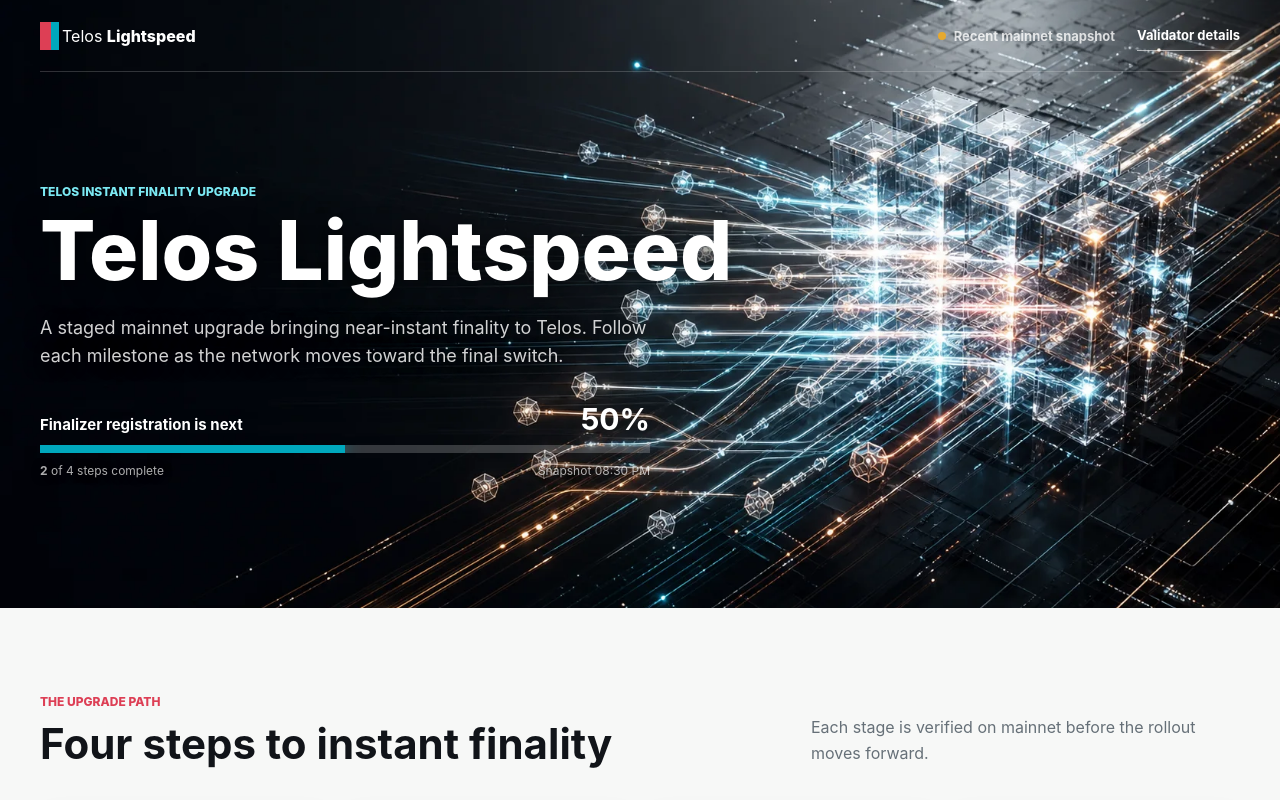
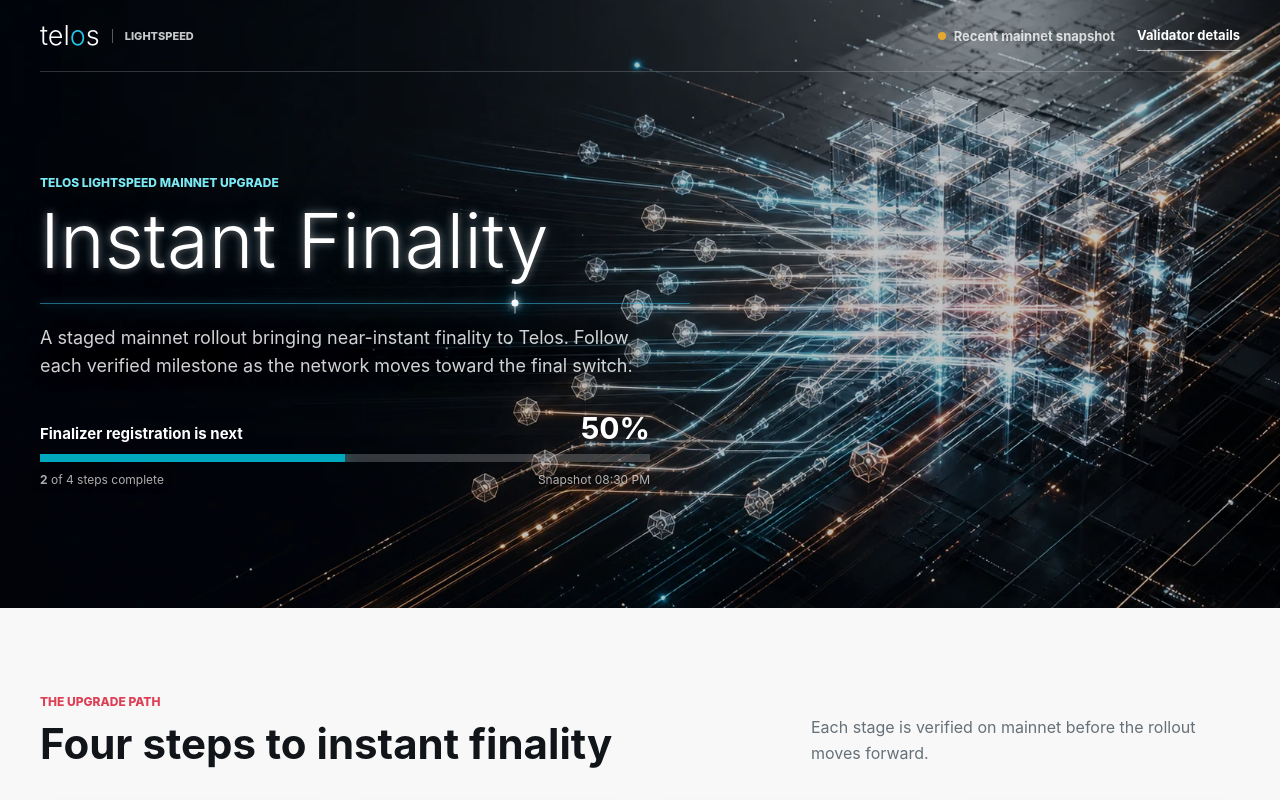
Before and after one commit to telosnetwork/Validator-Checker, a website: page lightspeed/index.html in a window 1280 px wide. Shown: the top 800 px of the page. Drawn offline with Linux system fonts and the light colour scheme; no server answers.

Commit message:
Refine Lightspeed hero styling

```diff
--- a/lightspeed/index.html
+++ b/lightspeed/index.html
@@ -12,14 +12,14 @@
     <meta property="og:image" content="https://validators.telos.net/lightspeed/assets/lightspeed-network.webp">
     <title>Telos Lightspeed Upgrade Tracker</title>
     <link rel="preload" href="assets/lightspeed-network.webp" as="image" type="image/webp">
-    <link rel="stylesheet" href="styles.css?v=20260716">
+    <link rel="stylesheet" href="styles.css?v=20260716b">
   </head>
   <body>
     <header class="hero">
       <nav class="site-nav" aria-label="Primary navigation">
         <a class="brand" href="/lightspeed/" aria-label="Telos Lightspeed home">
-          <span class="brand-signal" aria-hidden="true"></span>
-          <span>Telos <strong>Lightspeed</strong></span>
+          <span class="brand-wordmark" aria-hidden="true">tel<span>o</span>s</span>
+          <span class="brand-product" aria-hidden="true">Lightspeed</span>
         </a>
         <div class="nav-actions">
           <span class="data-state" id="dataState">
@@ -31,9 +31,10 @@
       </nav>
 
       <div class="hero-content">
-        <p class="eyebrow">Telos instant finality upgrade</p>
-        <h1>Telos Lightspeed</h1>
-        <p class="hero-copy">A staged mainnet upgrade bringing near-instant finality to Telos. Follow each milestone as the network moves toward the final switch.</p>
+        <p class="eyebrow">Telos Lightspeed mainnet upgrade</p>
+        <h1>Instant Finality</h1>
+        <div class="light-axis" aria-hidden="true"><span></span></div>
+        <p class="hero-copy">A staged mainnet rollout bringing near-instant finality to Telos. Follow each verified milestone as the network moves toward the final switch.</p>
 
         <div class="hero-progress" aria-live="polite">
           <div class="progress-heading">
@@ -182,6 +183,6 @@
       <span id="footerUpdate">Live data refreshes automatically</span>
     </footer>
 
-    <script src="app.js?v=20260716"></script>
+    <script src="app.js?v=20260716b"></script>
   </body>
 </html>
--- a/lightspeed/styles.css
+++ b/lightspeed/styles.css
@@ -59,6 +59,14 @@ a:focus-visible {
   isolation: isolate;
 }
 
+.hero::before {
+  content: "";
+  position: absolute;
+  inset: 0;
+  z-index: 0;
+  background: rgba(3, 7, 11, 0.24);
+}
+
 .site-nav {
   width: min(var(--hero-width), calc(100% - 48px));
   min-height: 72px;
@@ -68,27 +76,35 @@ a:focus-visible {
   justify-content: space-between;
   gap: 24px;
   border-bottom: 1px solid rgba(255, 255, 255, 0.18);
+  position: relative;
+  z-index: 1;
 }
 
 .brand {
   display: inline-flex;
   align-items: center;
-  gap: 11px;
+  gap: 12px;
   color: var(--white);
-  font-size: 16px;
   text-decoration: none;
 }
 
-.brand-signal {
-  width: 11px;
-  height: 28px;
-  display: inline-block;
-  background: var(--coral);
-  box-shadow: 8px 0 0 var(--cyan);
+.brand-wordmark {
+  font-size: 27px;
+  font-weight: 300;
+  line-height: 1;
 }
 
-.brand strong {
+.brand-wordmark span {
+  color: #24c8ed;
+}
+
+.brand-product {
+  padding-left: 12px;
+  border-left: 1px solid rgba(255, 255, 255, 0.34);
+  color: rgba(255, 255, 255, 0.78);
+  font-size: 11px;
   font-weight: 800;
+  text-transform: uppercase;
 }
 
 .nav-actions,
@@ -138,6 +154,8 @@ a:focus-visible {
   width: min(var(--hero-width), calc(100% - 48px));
   margin: auto;
   padding: 30px 0 48px;
+  position: relative;
+  z-index: 1;
 }
 
 .eyebrow,
@@ -164,15 +182,47 @@ p {
 h1 {
   max-width: 720px;
   margin: 0;
-  font-size: 82px;
-  line-height: 0.98;
-  font-weight: 850;
-  text-shadow: 0 3px 28px rgba(0, 0, 0, 0.58);
+  font-size: 76px;
+  line-height: 1;
+  font-weight: 300;
+  text-shadow: 0 0 8px rgba(255, 255, 255, 0.46), 0 0 26px rgba(70, 188, 231, 0.22), 0 3px 28px rgba(0, 0, 0, 0.72);
+}
+
+.light-axis {
+  width: min(650px, 100%);
+  height: 1px;
+  margin: 25px 0 20px;
+  position: relative;
+  background: rgba(58, 182, 224, 0.56);
+  box-shadow: 0 0 8px rgba(34, 191, 237, 0.58);
+}
+
+.light-axis span {
+  width: 7px;
+  height: 7px;
+  position: absolute;
+  left: 73%;
+  top: 50%;
+  border-radius: 50%;
+  background: #ffffff;
+  box-shadow: 0 0 7px rgba(255, 255, 255, 0.96), 0 0 16px rgba(34, 191, 237, 0.96), 0 0 30px rgba(34, 191, 237, 0.78);
+  transform: translate(-50%, -50%);
+}
+
+.light-axis span::after {
+  content: "";
+  width: 1px;
+  height: 22px;
+  position: absolute;
+  left: 3px;
+  top: -8px;
+  background: rgba(255, 255, 255, 0.72);
+  box-shadow: 0 0 9px rgba(34, 191, 237, 0.74);
 }
 
 .hero-copy {
   max-width: 610px;
-  margin: 22px 0 0;
+  margin: 0;
   color: rgba(255, 255, 255, 0.82);
   font-size: 18px;
   line-height: 1.55;
@@ -359,8 +409,9 @@ h1 {
 }
 
 .finalizer-band {
-  background: var(--ink);
+  background: #0a0e13;
   color: var(--white);
+  box-shadow: inset 0 1px 0 rgba(61, 197, 236, 0.24), inset 0 -1px 0 rgba(61, 197, 236, 0.12);
 }
 
 .finalizer-inner {
@@ -374,6 +425,11 @@ h1 {
 
 .finalizer-heading .section-label {
   color: #7ceaf4;
+}
+
+.finalizer-heading h2 {
+  font-weight: 400;
+  text-shadow: 0 0 20px rgba(61, 197, 236, 0.16);
 }
 
 .finalizer-heading > p:last-child {
@@ -581,7 +637,7 @@ footer {
 
 @media (max-width: 980px) {
   h1 {
-    font-size: 64px;
+    font-size: 62px;
   }
 
   .milestone-list {
@@ -636,7 +692,12 @@ footer {
   }
 
   h1 {
-    font-size: 48px;
+    font-size: 46px;
+  }
+
+  .light-axis {
+    width: 100%;
+    margin: 22px 0 18px;
   }
 
   .hero-copy {
@@ -758,16 +819,16 @@ footer {
   }
 
   h1 {
-    font-size: 42px;
+    font-size: 40px;
   }
 
-  .brand {
-    font-size: 14px;
+  .brand-wordmark {
+    font-size: 24px;
   }
 
-  .brand-signal {
-    width: 9px;
-    height: 24px;
+  .brand-product {
+    padding-left: 9px;
+    font-size: 10px;
   }
 }
 
```
